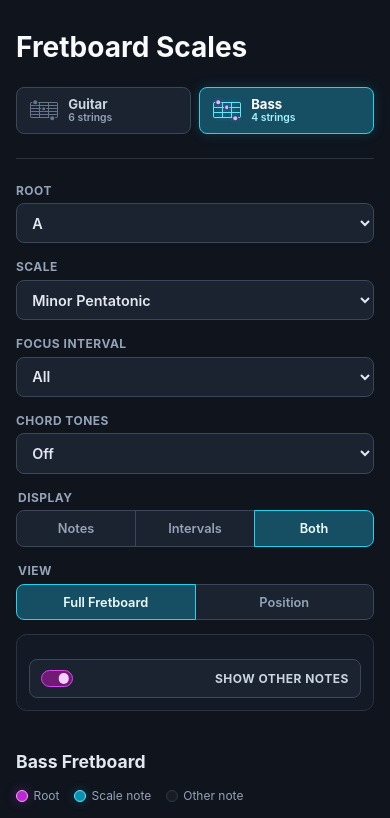
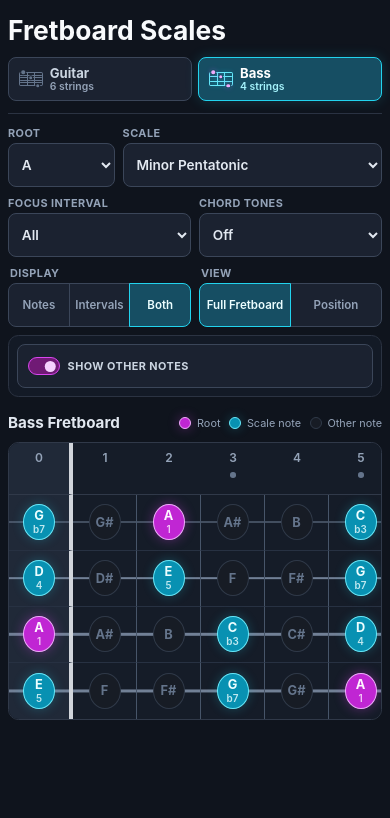
Before and after one commit to mjuliag/fretboard-scales, a React (Vite) app: page / in a window 390 px wide. Shown: the top 818 px of the page. Built offline with nearby package versions, Linux system fonts and the light colour scheme.

Commit message:
makes app more responsive for mobile

```diff
--- a/src/App.css
+++ b/src/App.css
@@ -785,64 +785,248 @@ h1 {
 
 @media (max-width: 36rem) {
   .app-shell {
-    padding-top: 2rem;
+    width: min(100% - 1rem, 72rem);
+    padding: 1rem 0;
   }
 
   .app-header {
     align-items: flex-start;
     flex-direction: column;
-    gap: 1.5rem;
+    gap: 0.75rem;
+    padding-bottom: 0.75rem;
+  }
+
+  h1 {
+    font-size: 1.65rem;
   }
 
   .instrument-selector {
     width: 100%;
+    gap: 0.4rem;
   }
 
   .instrument-selector button {
     flex: 1;
+    grid-template-columns: 1.5rem auto;
+    gap: 0.45rem;
+    min-width: 0;
+    min-height: 2.75rem;
+    padding: 0.4rem 0.6rem;
   }
 
-  .primary-controls,
-  .secondary-controls {
-    grid-template-columns: minmax(0, 1fr);
+  .instrument-string-icon {
+    width: 1.5rem;
+    height: 0.85rem;
+  }
+
+  .instrument-label {
+    gap: 0;
+  }
+
+  .scale-controls {
+    gap: 0.5rem;
+    margin-top: 0.75rem;
+  }
+
+  .primary-controls {
+    grid-template-columns: repeat(10, minmax(0, 1fr));
+    gap: 0.55rem 0.5rem;
+  }
+
+  .primary-controls > label:first-child {
+    grid-column: 1 / 4;
+  }
+
+  .primary-controls > label:nth-child(2) {
+    grid-column: 4 / -1;
+  }
+
+  .focus-control,
+  .display-mode-control {
+    grid-column: 1 / 6;
+  }
+
+  .chord-tone-control,
+  .view-control {
+    grid-column: 6 / -1;
+  }
+
+  .scale-controls label,
+  .display-mode-control legend,
+  .view-control legend {
+    gap: 0.2rem;
+    font-size: 0.68rem;
+  }
+
+  .display-mode-control legend,
+  .view-control legend {
+    margin-bottom: 0.2rem;
+  }
+
+  .scale-controls select,
+  .display-mode-control button,
+  .view-control button,
+  .position-controls input {
+    min-height: 2.75rem;
+  }
+
+  .scale-controls select {
+    min-width: 0;
+    padding: 0.5rem 1.6rem 0.5rem 0.55rem;
+    font-size: 0.85rem;
   }
 
   .display-mode-control div,
-  .view-control div,
-  .display-mode-control button,
-  .view-control button,
-  .scale-controls .toggle-control {
+  .view-control div {
     width: 100%;
   }
 
   .display-mode-control button,
   .view-control button {
+    flex: 1 1 0;
     justify-content: center;
+    min-width: 0;
+    padding: 0.45rem 0.25rem;
+    font-size: 0.72rem;
+    line-height: 1.1;
+  }
+
+  .secondary-controls {
+    grid-template-columns: minmax(0, 1fr);
+    gap: 0.5rem;
+    min-height: 0;
+    padding: 0.5rem;
+  }
+
+  .learning-context {
+    gap: 0.45rem;
+  }
+
+  .learning-context:empty {
+    display: none;
+  }
+
+  .chord-tone-summary {
+    min-width: 0;
+    font-size: 0.7rem;
+  }
+
+  .blue-note-explanation {
+    margin-top: 0;
   }
 
   .scale-controls .toggle-control {
+    min-height: 2.75rem;
+    padding: 0 0.6rem;
+    font-size: 0.68rem;
+  }
+
+  .scale-controls .toggle-control input {
+    flex: 0 0 2rem;
+  }
+
+  .learning-context .toggle-control {
+    width: 100%;
+  }
+
+  .position-controls {
+    display: grid;
+    grid-template-columns: repeat(2, minmax(0, 1fr)) auto;
+    gap: 0.5rem;
+    width: 100%;
+  }
+
+  .position-controls input {
+    width: 100%;
+    padding: 0.45rem 0.55rem;
+  }
+
+  .position-controls output {
+    align-self: end;
+    min-width: 0;
+    padding-bottom: 0.75rem;
+    white-space: nowrap;
+  }
+
+  .fretboard-context-controls {
+    align-items: center;
+    flex-direction: row;
+    flex-wrap: wrap;
+    gap: 0.5rem;
     justify-content: space-between;
   }
 
-  .position-controls {
-    flex-wrap: wrap;
+  .visibility-toggle {
+    width: 100%;
+    margin-left: 0;
   }
 
-  .fretboard-context-controls {
-    align-items: stretch;
-    flex-direction: column;
+  .secondary-controls:has(.learning-context .toggle-control) {
+    grid-template-columns: minmax(0, 1fr);
+  }
+
+  .secondary-controls:has(.learning-context .toggle-control) .learning-context,
+  .secondary-controls:has(.learning-context .toggle-control) .fretboard-context-controls {
+    display: contents;
+  }
+
+  .secondary-controls:has(.learning-context .toggle-control) .learning-context output,
+  .secondary-controls:has(.learning-context .toggle-control) .position-controls {
+    grid-column: 1 / -1;
+  }
+
+  .secondary-controls:has(.learning-context .toggle-control) .learning-context output {
+    order: 1;
+  }
+
+  .secondary-controls:has(.learning-context .toggle-control) .position-controls {
+    order: 2;
+  }
+
+  .secondary-controls:has(.learning-context .toggle-control) .toggle-control {
+    order: 3;
+    width: 100%;
   }
 
   .fretboard-heading {
-    align-items: flex-start;
-    flex-direction: column;
+    gap: 0.45rem;
+    margin-bottom: 0.6rem;
+  }
+
+  .fretboard-section {
+    margin-top: 1rem;
+  }
+
+  .fretboard-section h2 {
+    font-size: 0.95rem;
+  }
+
+  .note-legend {
+    justify-content: flex-end;
+    gap: 0.35rem 0.55rem;
+    font-size: 0.68rem;
   }
 
   .mode-info {
     grid-template-columns: 1fr;
+    gap: 0.25rem;
+    margin-top: 0.5rem;
+    padding: 0.55rem 0.65rem;
   }
 
   .mode-info-heading {
     grid-row: auto;
+    grid-template-columns: auto 1fr;
+    align-items: baseline;
+    gap: 0.4rem;
+  }
+
+  .mode-info-heading strong {
+    font-size: 0.85rem;
+  }
+
+  .mode-info-heading span,
+  .mode-info p {
+    font-size: 0.72rem;
   }
 }
```
